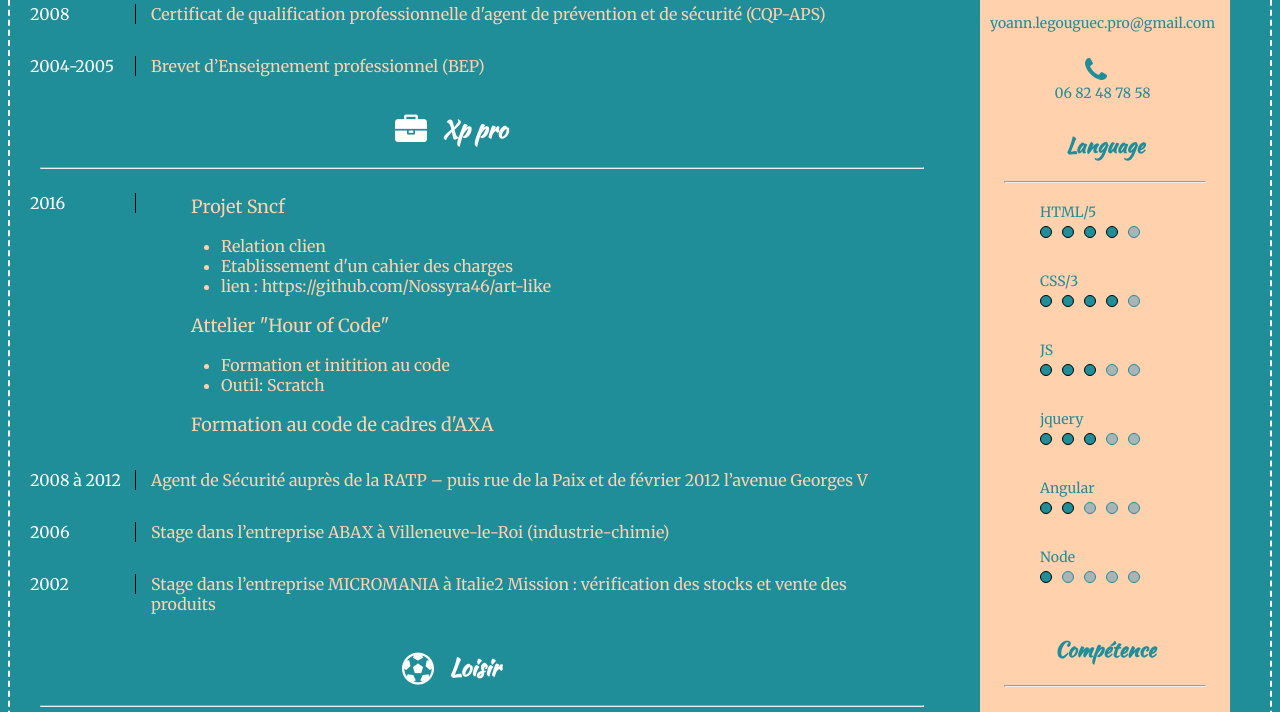
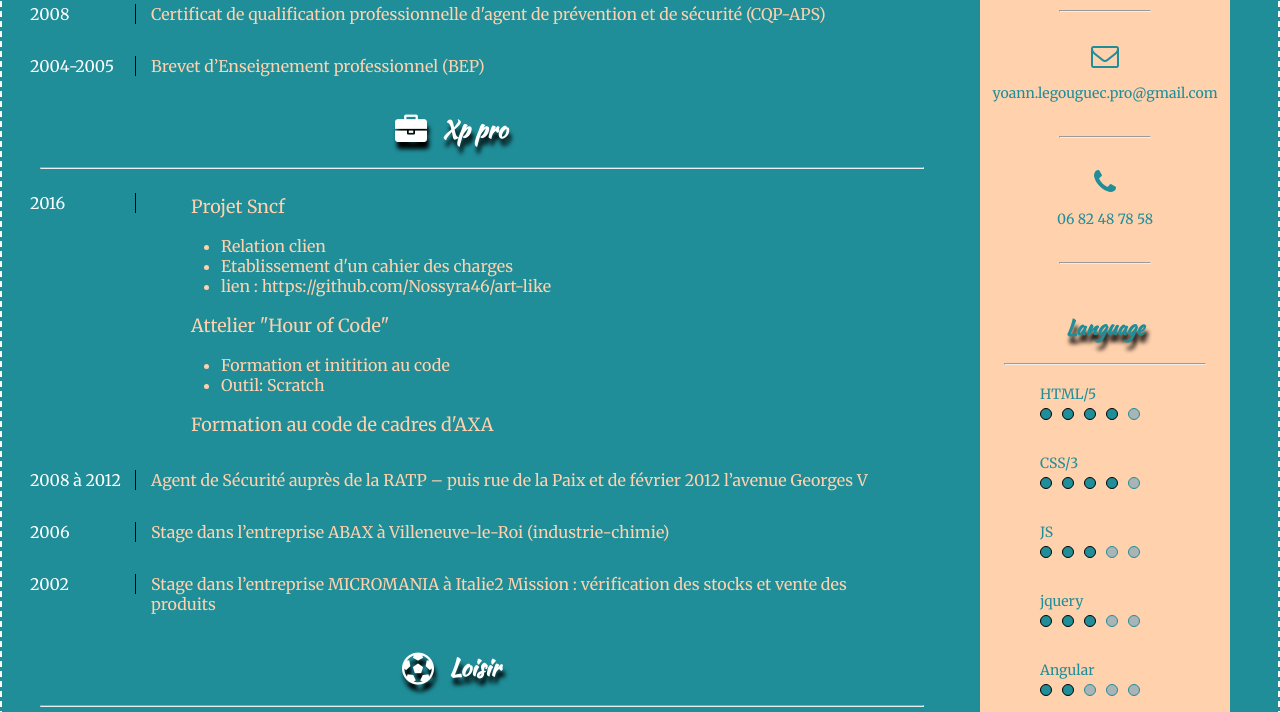
Before and after one commit to yoannlg/CV, a plain HTML site: page index.html in a window 1280 px wide. Shown: the part 609-1321 px from the top of the page. Drawn offline with nearby package versions, Linux system fonts and the light colour scheme; files whose address does not match are found by name.

Commit message:
ajout contour titre et séparateur partie contact

```diff
--- a/css/cv.css
+++ b/css/cv.css
@@ -1,6 +1,8 @@
-
+html{
+	border:2px dashed white;
+}
 body{
-	border: 2px dashed white;
+	/*border: 2px dashed white;*/
 	background-color:#1F8E99;
 	font-family: 'Merriweather', serif;
 
@@ -11,7 +13,10 @@ h1{
 
 h2, h3{
 	text-align: center;
-	font-family: 'Kaushan Script', cursive;}
+	font-family: 'Kaushan Script', cursive;
+	text-shadow: 2px 7px 4px black;
+
+}
 a{
 	text-decoration: none;
 	color: inherit;
@@ -28,13 +33,13 @@ hr{
 	justify-content: space-between;
 }
 
-.one, .three{
+/*.one, .three{
 	border: 2px dashed white;
 }
 .two{
 	border-left:2px dashed white;
 	border-right:2px dashed white;
-}
+}*/
 
 
 
@@ -111,10 +116,7 @@ aside{
 	width: 300px;
 	min-width: 250px;
 }
-.right i{
-	margin-left: 2px;
-	margin-right: 15px;
-}
+
 /*.right{
 	min-width: 200px;
 	max-width: 250px;
@@ -141,7 +143,6 @@ aside hr{
 	flex-direction: column;
 	align-items: center;
 	margin: 10px 0;
-	padding-right: 5px;
 }
 
 
@@ -173,7 +174,11 @@ border-radius: 50%;
 	margin-top: -10px;
 }
 .inside-contact{
+	width: 100%;
 	margin-bottom: 10px;
+}
+.inside-contact hr {
+	width: 40%;
 }
 .inside-contact a:hover{
 	color: red;
@@ -192,7 +197,10 @@ border-radius: 50%;
 	background-color: #1F8E99;
 	border: 1px solid black;
 }
-
+/*.separation{
+	border-bottom: 2px dashed red;
+}
+*/
 
 
 
@@ -267,6 +275,10 @@ border-radius: 50%;
 	align-items: center;
 	margin-left: 30px;
 }
+.prez h1{
+	text-shadow: 2px 2px 0 #004275, -2px -2px 0 #004275, -2px 2px 0 #004275, 2px -2px 0 #004275 ;
+
+}
 
 
 .flex{
--- a/index.html
+++ b/index.html
@@ -67,6 +67,11 @@
 
 								<!-- PARTI GAUCHE -->
 
+
+
+
+
+
 			<div class="container">
 
 					<div class="left">
@@ -75,13 +80,6 @@
 							<h4>Dev front junior</h4>
 							<p>Age : 29 ans</p>
 						</div>
-
-
-
-
-
-
-
 
 
 
@@ -221,6 +219,15 @@
 
 
 
+
+
+
+
+
+
+
+
+
 					<!-- PARTIE DROITE -->
 
 					<div class="right">
@@ -238,16 +245,20 @@
 								<hr>
 								<div class="inside-contact flex-column">
 									<i class="fa fa-github fa-2x" aria-hidden="true"></i>
-									<div>
-									<a href="https://github.com/yoannlg">https://github.com/yoannlg</a>
-									</div>
+									<p><a href="https://github.com/yoannlg">https://github.com/yoannlg</a></p>
+									<hr>
+
 								</div>
 								<div class="inside-contact flex-column">
 									<i class="fa fa-envelope-o fa-2x" aria-hidden="true"></i>
 									<p>yoann.legouguec.pro@gmail.com</p>
+									<hr>
 								</div>
+
 								<div class="inside-contact flex-column">
-								<i class="fa fa-phone fa-2x" aria-hidden="true"></i>06 82 48 78 58
+									<i class="fa fa-phone fa-2x" aria-hidden="true"></i>
+									<p>06 82 48 78 58</p>
+									<hr>
 								</div>
 							</div>
 
```
